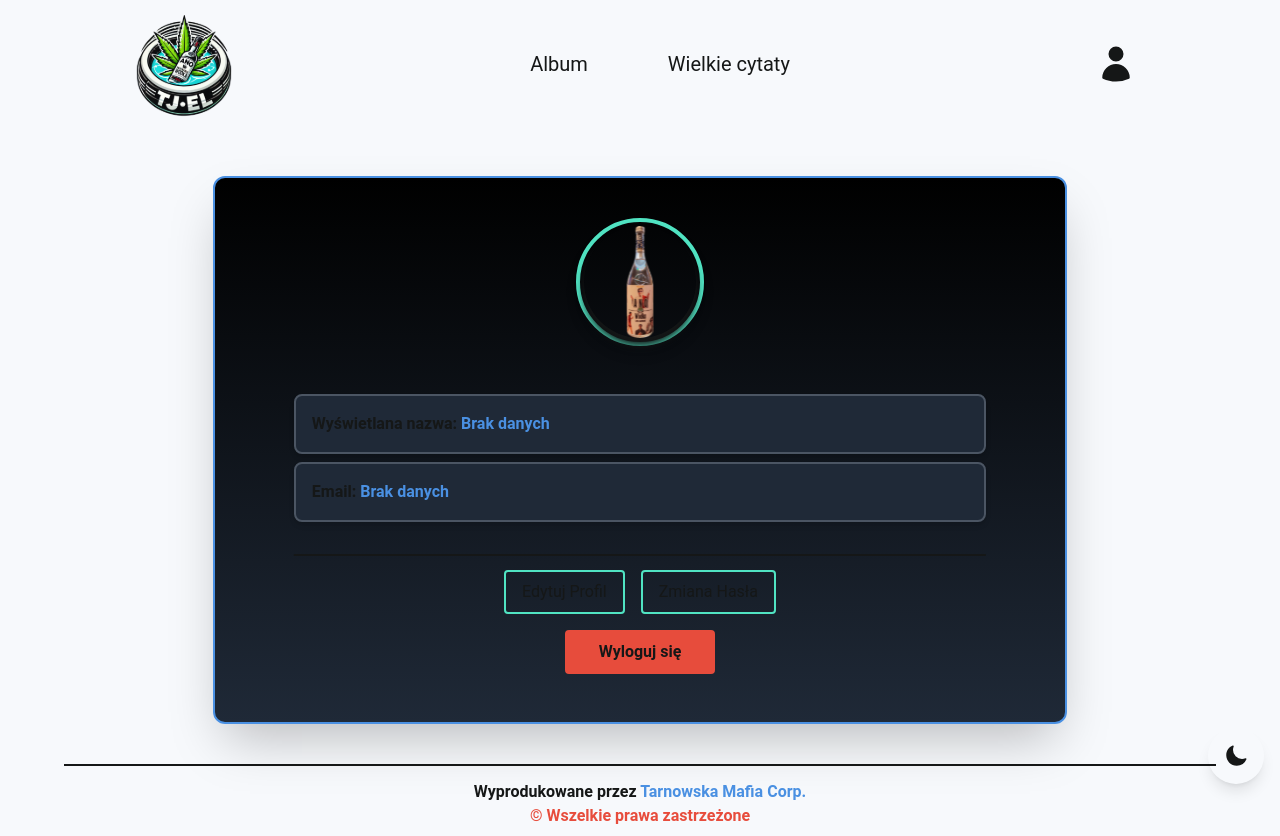
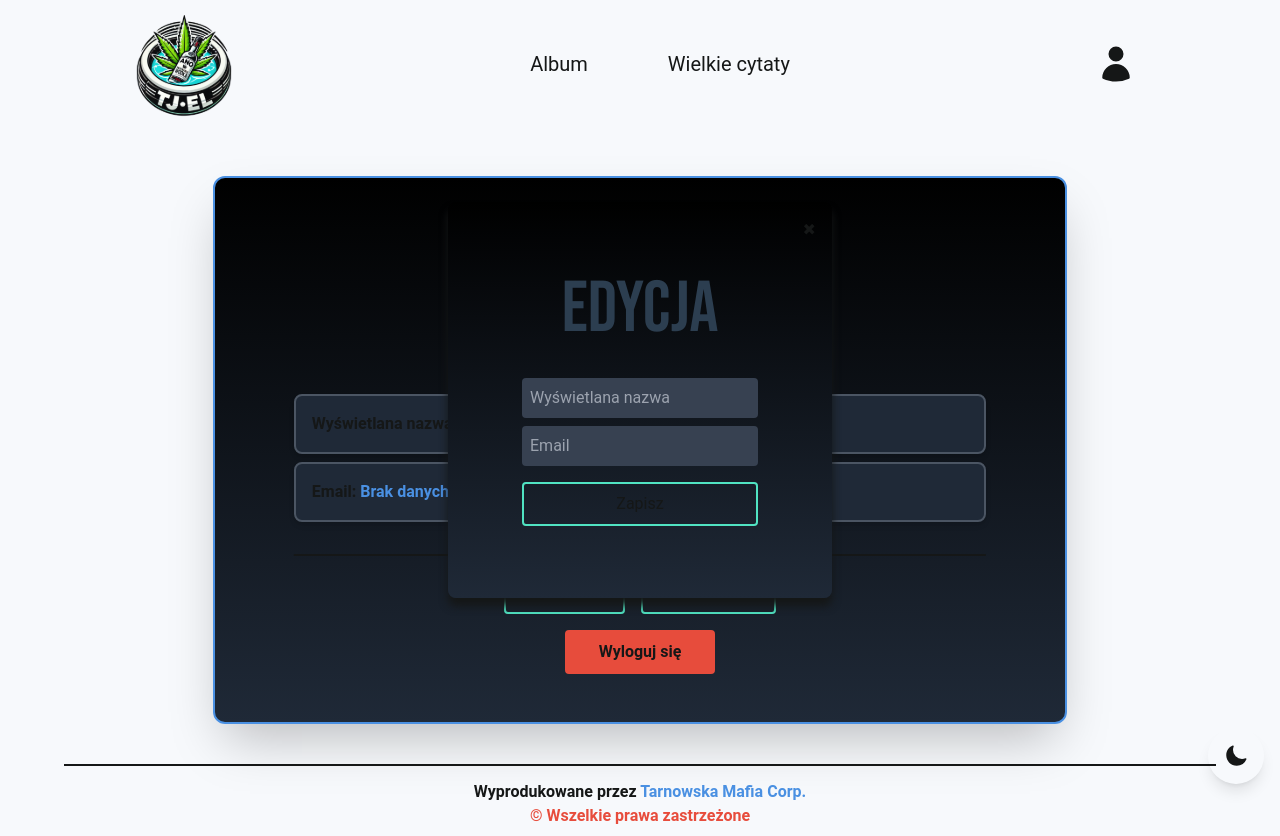
Before and after one commit to KondyKox/TJ-Club, a Next.js app: page /user in a window 1280 px wide. Both pictures are taken after a click on the button "Edytuj Profil". Built offline with nearby package versions, Linux system fonts and the light colour scheme; no server answers.

Commit message:
modal for editing / password change

```diff
--- a/src/app/user/page.tsx
+++ b/src/app/user/page.tsx
@@ -2,8 +2,11 @@
 
 import Button from "@/components/Button";
 import Logout from "@/components/Logout";
+import Modal from "@/components/Modal";
 import useUser from "@/hooks/useUser";
+import { EyeIcon, EyeSlashIcon } from "@heroicons/react/24/solid";
 import Image from "next/image";
+import { useState } from "react";
 
 // Fields with user data
 const userFields = [
@@ -13,6 +16,45 @@ const userFields = [
 
 const UserPage = () => {
   const { userData, loading } = useUser();
+  const [isModalOpen, setIsModalOpen] = useState<boolean>(false);
+  const [modalType, setModalType] = useState<"edit" | "password" | null>(null);
+  const [formData, setFormData] = useState({
+    displayName: userData?.displayName || "",
+    email: userData?.email || "",
+  });
+  const [password, setPassword] = useState("");
+  const [showPassword, setShowPassword] = useState<boolean>(false);
+
+  // Edit user profile
+  const handleEditClick = () => {
+    setIsModalOpen(true);
+    setModalType("edit");
+  };
+
+  const handleEditProfile = () => {
+    console.log("Edit profile");
+  };
+
+  // Change user password
+  const changePasswordClick = () => {
+    setIsModalOpen(true);
+    setModalType("password");
+  };
+
+  const handleChangePassword = () => {
+    console.log("Change password");
+  };
+
+  // Close modal
+  const closeModal = () => {
+    setIsModalOpen(false);
+    setModalType(null);
+  };
+
+  // Show / Hide password
+  const togglePasswordVisibility = () => {
+    setShowPassword(!showPassword);
+  };
 
   return (
     <div className="flex flex-col justify-center items-center w-full mx-auto my-12 gap-2">
@@ -52,12 +94,86 @@ const UserPage = () => {
         {/* Opcje dla użytkownika */}
         <div className="flex flex-col justify-center items-center gap-4 overline-top mt-10">
           <div className="flex justify-center items-center w-full gap-4">
-            <Button className="border-2 border-button">Edytuj Profil</Button>
-            <Button className="border-2 border-button">Zmiana Hasła</Button>
+            <Button
+              onClick={() => handleEditClick()}
+              className="border-2 border-button"
+            >
+              Edytuj Profil
+            </Button>
+            <Button
+              onClick={() => changePasswordClick()}
+              className="border-2 border-button"
+            >
+              Zmiana Hasła
+            </Button>
           </div>
           <Logout />
         </div>
       </div>
+
+      {/* Modal for editing profile / password change  */}
+      <Modal isOpen={isModalOpen} onClose={() => closeModal()}>
+        {modalType === "edit" ? (
+          <div className="flex flex-col justify-center items-center gap-4 p-2">
+            <h3 className="sub-header">Edycja</h3>
+            <div className="flex flex-col justify-center items-center gap-4 mt-4">
+              <div className="flex flex-col justify-center items-center gap-2">
+                {userFields.map((field, index) => (
+                  <input
+                    key={index}
+                    type={`${field.key} === "email" ? "email" : "text"`}
+                    className="input"
+                    placeholder={field.label}
+                    value={userData?.[field.key as keyof typeof userData] || ""}
+                    onChange={(e) =>
+                      setFormData((prev) => ({
+                        ...prev,
+                        [field.key]: e.target.value,
+                      }))
+                    }
+                  />
+                ))}
+              </div>
+              <Button
+                className="border-2 border-button w-full"
+                onClick={() => handleEditProfile()}
+              >
+                Zapisz
+              </Button>
+            </div>
+          </div>
+        ) : (
+          <div className="flex flex-col justify-center items-center gap-4">
+            <h3 className="sub-header">Zmiana hasła</h3>
+            <div className="flex flex-col justify-center items-center gap-2 w-full relative">
+              <input
+                type={showPassword ? "text" : "password"}
+                className="input"
+                placeholder="Nowe hasło"
+                value={password}
+                onChange={(e) => setPassword(e.target.value)}
+              />
+              <button
+                type="button"
+                onClick={togglePasswordVisibility}
+                className="absolute right-2 bottom-2 text-gray-500"
+              >
+                {showPassword ? (
+                  <EyeSlashIcon className="h-6 w-6" />
+                ) : (
+                  <EyeIcon className="h-6 w-6" />
+                )}
+              </button>
+            </div>
+            <Button
+              className="border-2 border-button w-full"
+              onClick={() => handleChangePassword()}
+            >
+              Zapisz
+            </Button>
+          </div>
+        )}
+      </Modal>
     </div>
   );
 };
```
